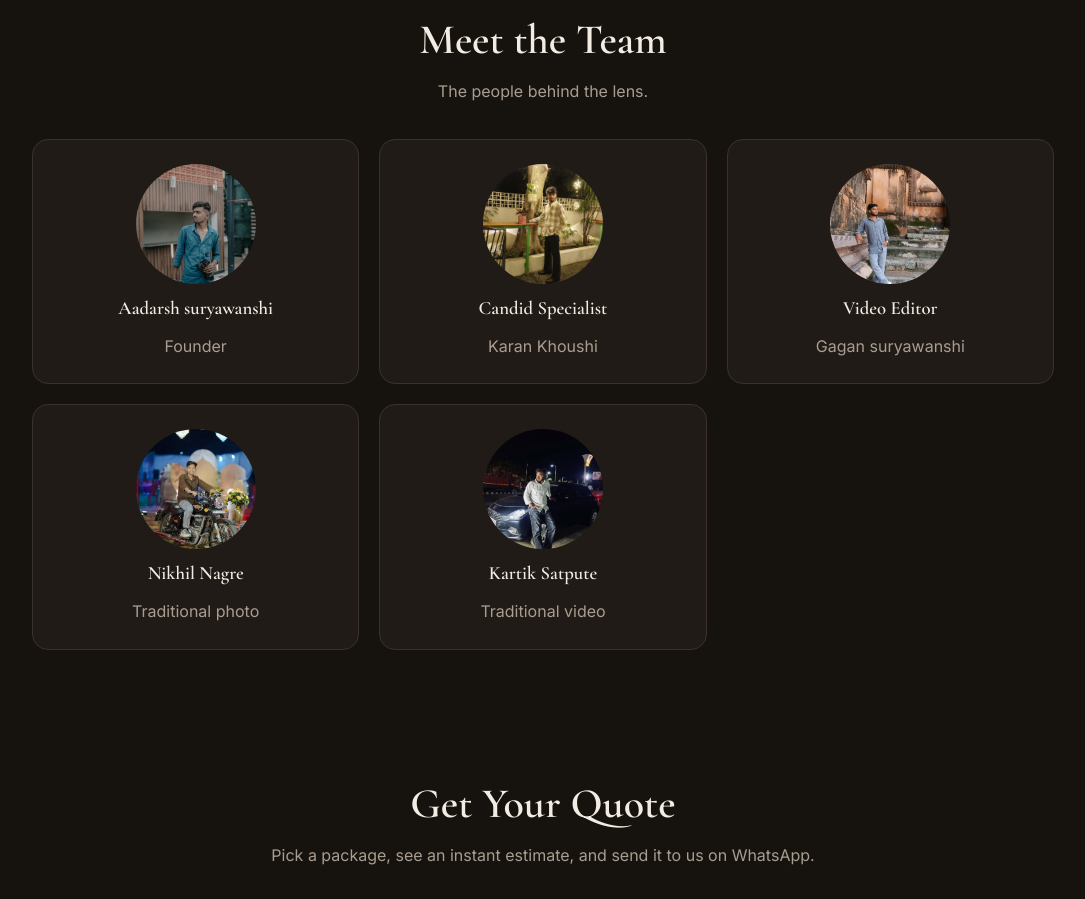
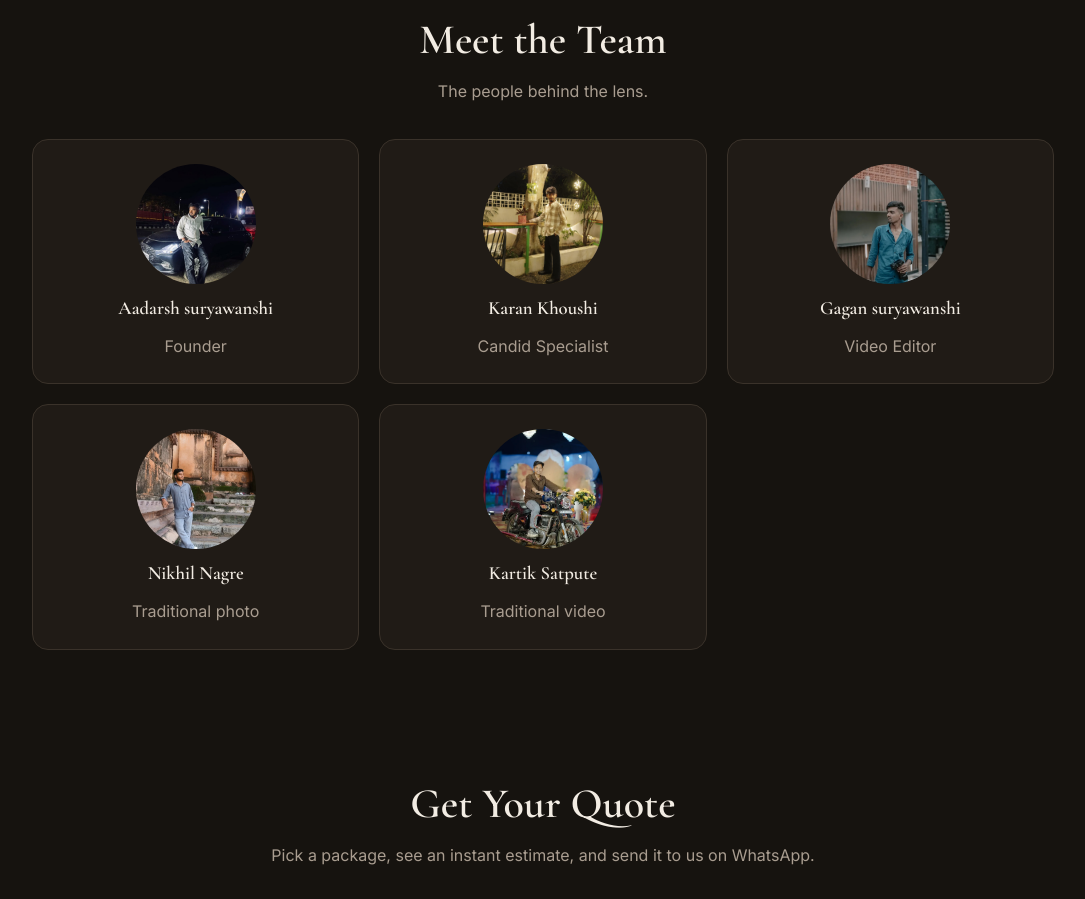
Before and after one commit to karankhoushi2006-svg/AS-studio, a plain HTML site: page index.html in a window 1280 px wide. Shown: the part 5500-6399 px from the top of the page, without its empty margins (97-1182 px from the left). Drawn offline with nearby package versions, Linux system fonts and the light colour scheme.

Commit message:
Update team member URLs in index.html

```diff
--- a/index.html
+++ b/index.html
@@ -116,27 +116,27 @@ footer{text-align:center;padding:50px 5vw 90px;color:var(--mu);border-top:1px so
   {
    "name": "Aadarsh suryawanshi",
    "role": "Founder",
-   "url": "WhatsApp%20Image%202026-11-20%20at%201.07.23%20AM.jpeg"
+   "url": "WhatsApp%20Image%202026-11-20%20at%201.07.22%20AM%20(1).jpeg"
   },
   {
-   "name": "Candid Specialist",
-   "role": "Karan Khoushi",
+   "name": "Karan Khoushi",
+   "role": "Candid Specialist",
    "url": "WhatsApp%20Image%202026-11-20%20at%201.03.11%20AM.jpeg"
   },
   {
-   "name": "Video Editor",
-   "role": "Gagan suryawanshi",
-   "url": "WhatsApp%20Image%202026-11-20%20at%201.07.22%20AM.jpeg"
+   "name": "Gagan suryawanshi",
+   "role": "Video Editor",
+   "url": "WhatsApp%20Image%202026-11-20%20at%201.07.23%20AM.jpeg "
   },
   {
    "name": "Nikhil Nagre",
    "role": "Traditional photo ",
-   "url": "WhatsApp%20Image%202026-11-20%20at%201.10.22%20AM.jpeg"
+   "url": "WhatsApp%20Image%202026-11-20%20at%201.07.22%20AM.jpeg "
   },
   {
    "name": "Kartik Satpute",
    "role": "Traditional video",
-   "url": "WhatsApp%20Image%202026-11-20%20at%201.07.22%20AM%20(1).jpeg"
+   "url": "WhatsApp%20Image%202026-11-20%20at%201.10.22%20AM.jpeg"
   }
  ],
  "gallery": [
```
